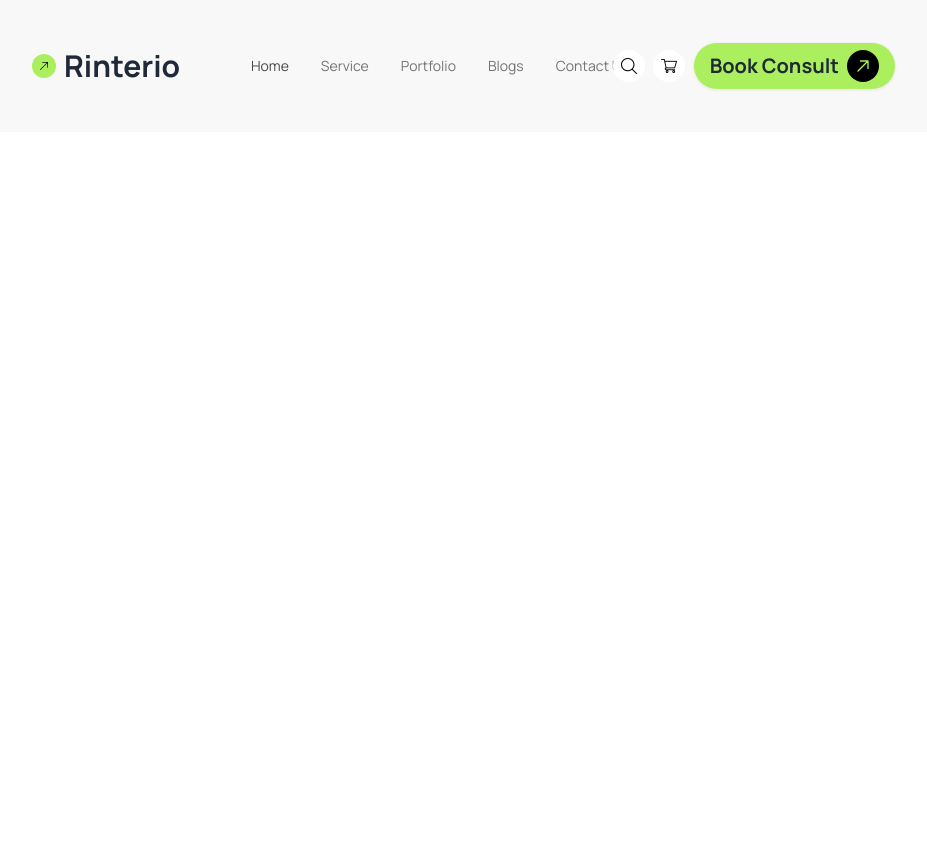
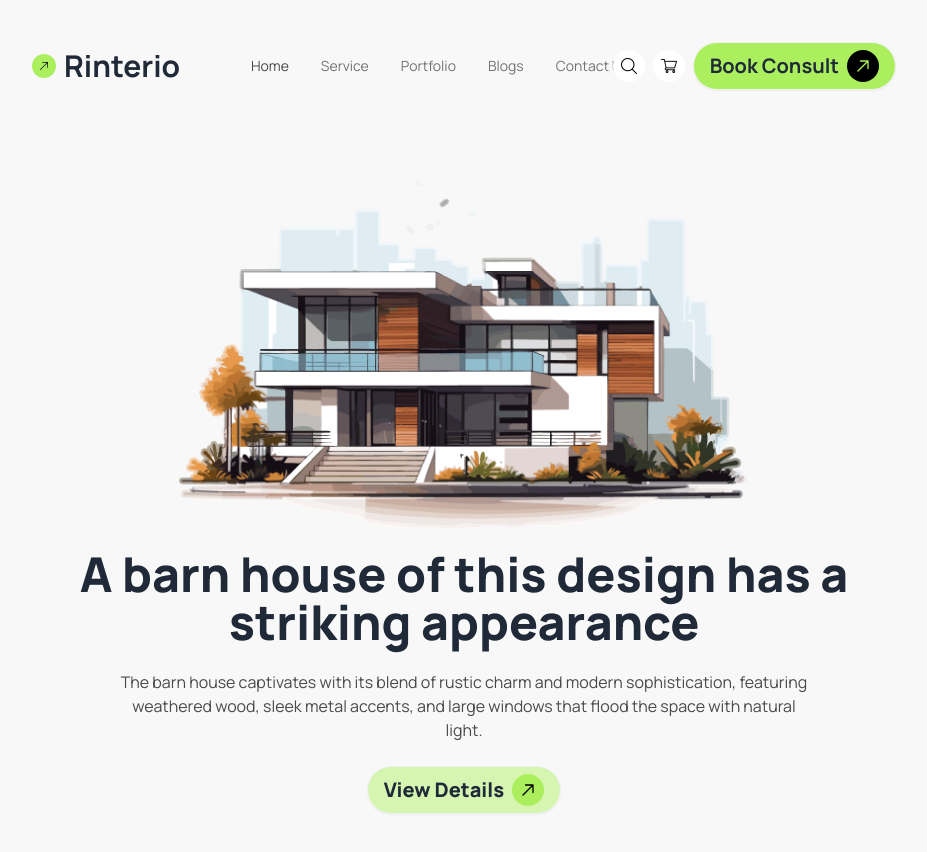
Before and after one commit to MostafizurRahman199/easy_find_apartment, a website: page index.html in a window 1280 px wide. Shown: the whole page, without its empty margins (176-1103 px from the left). Before the commit the page ends 800 px from the top, so only its background shows below. Drawn offline with nearby package versions, Linux system fonts and the light colour scheme.

Commit message:
banner section done

```diff
--- a/index.html
+++ b/index.html
@@ -109,6 +109,24 @@
                     </div>
                   </div>
             </nav>
+
+            <section class="banner sm:px-12 md:px-8 lg:px-8 xl:px-48 py-8 mx-auto">
+              <div class="hero   bg-[#F8F8F8] mx-auto">
+                <div class="hero-content text-center max-auto">
+                  <div class="flex flex-col justify-center items-center">
+                    <img src="./assets/banner.png" class="mb-5" alt="">
+                    <h1 class="text-2xl sm:text-3xl md:text-4xl lg:text-5xl font-extrabold">A barn house of this design has a striking appearance</h1>
+                    <p class="py-6 w-4/5 text-[#494949]">
+                      The barn house captivates with its blend of rustic charm and modern sophistication, featuring weathered wood, sleek metal accents, and large windows that flood the space with natural light.
+                    </p>
+                    <a class="btn rounded-full bg-[#acef5f77] text-xl font-extrabold  hover:bg-[#8dde31]">View Details     <svg xmlns="http://www.w3.org/2000/svg" fill="none" viewBox="0 0 24 24" stroke-width="2" stroke="currentColor" class="size-8 mask mask-circle bg-[#ABEF5F]  text-black p-2 " >
+                      <path stroke-linecap="round" stroke-linejoin="round" d="m4.5 19.5 15-15m0 0H8.25m11.25 0v11.25" />
+                    </svg>
+                    </svg></a>
+                  </div>
+                </div>
+              </div>
+            </section>
     </header>
     <main>
 
```
